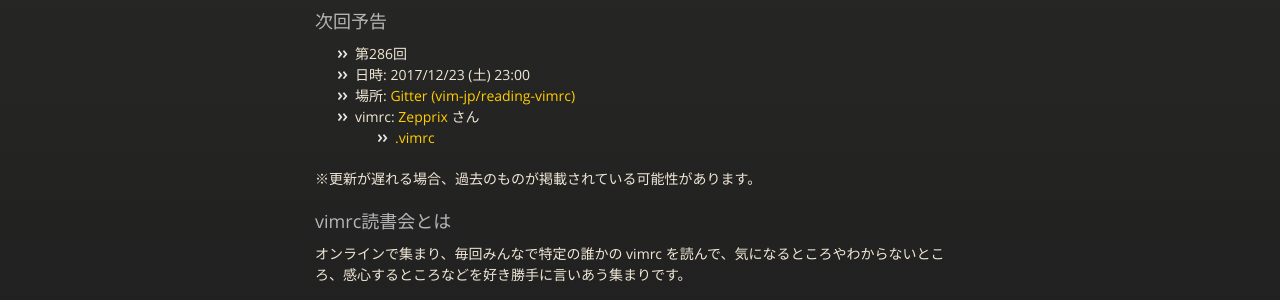
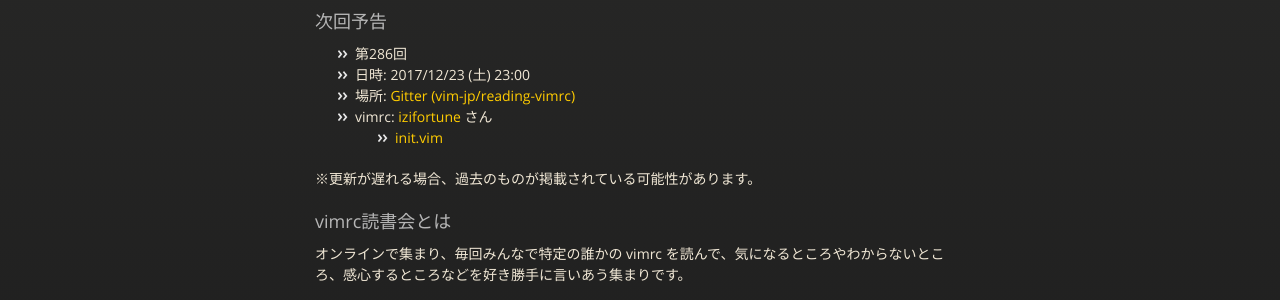
Before and after one commit to vim-jp/reading-vimrc, a Jekyll site: the page built from index.md, in a window 1280 px wide and 900 px high. Shown: the part 273-573 px from the top of the window. Built offline with Jekyll 4.4.1, drawn with Linux system fonts in a browser that asks for light colours; nearby versions of some CDN libraries.

Commit message:
Update the next information: #286 izifortune

```diff
--- a/_data/next.yml
+++ b/_data/next.yml
@@ -1,11 +1,11 @@
 - id: 286
   date: '2017-12-23 23:00'
   author:
-    name: Zepprix
-    url: 'https://github.com/Zepprix'
+    name: izifortune
+    url: 'https://github.com/izifortune'
   vimrcs:
-    - url: 'https://github.com/Zepprix/dotfiles/blob/master/.vimrc'
-      name: .vimrc
+    - url: 'https://github.com/izifortune/dotfiles/blob/master/.config/nvim/init.vim'
+      name: init.vim
       hash: null
   part: null
   other: null
```
